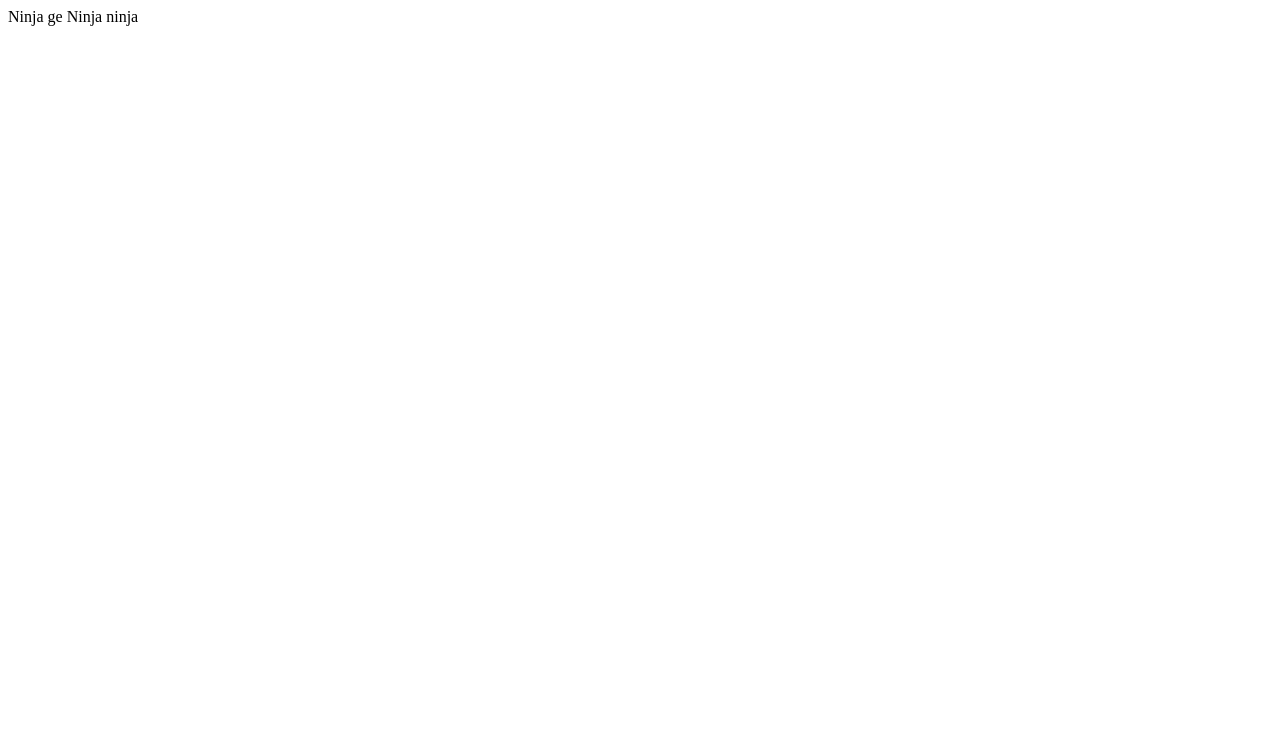
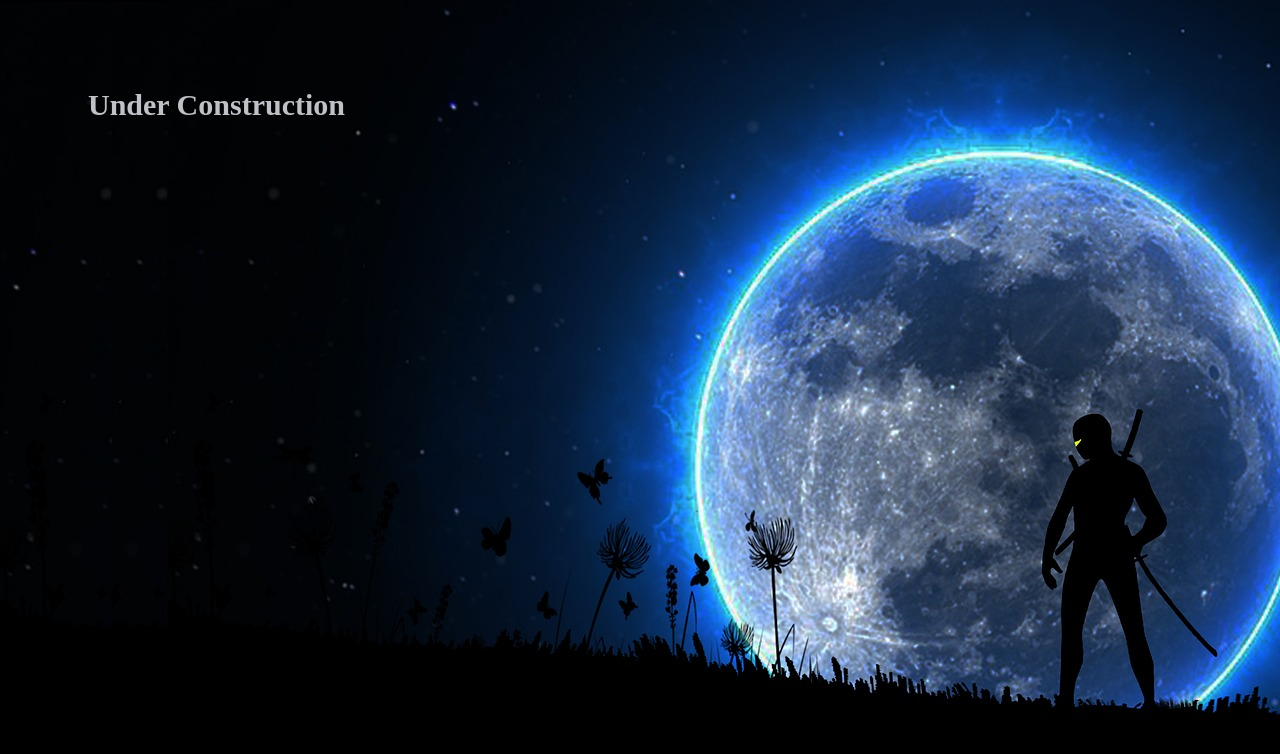
Before and after one commit to giorgi-ghviniashvili/ninja.ge, a plain HTML site: page index.html in a window 1280 px wide. Drawn offline with Linux system fonts and the light colour scheme.

Commit message:
under constraction

```diff
--- a/index.html
+++ b/index.html
@@ -1,4 +1,23 @@
 <html>
-  <head>Ninja ge</head>
-  <body>Ninja ninja</body>
+  <head>
+    <style>
+      body {
+        background-image: url('ninja.jpg')
+      }
+      .message {
+        position: absolute;
+        font-size: 30px;
+        font-weight: bold;
+        text-align: center;
+        color: #bec1c6;
+        margin-top: 80px;
+        margin-left: 80px;
+      }
+    </style>
+  </head>
+  <body>
+    <div class="message">
+      Under Construction
+    </div>
+  </body>
 </html>
```
Also changed, not shown: ninja.jpg (added).
